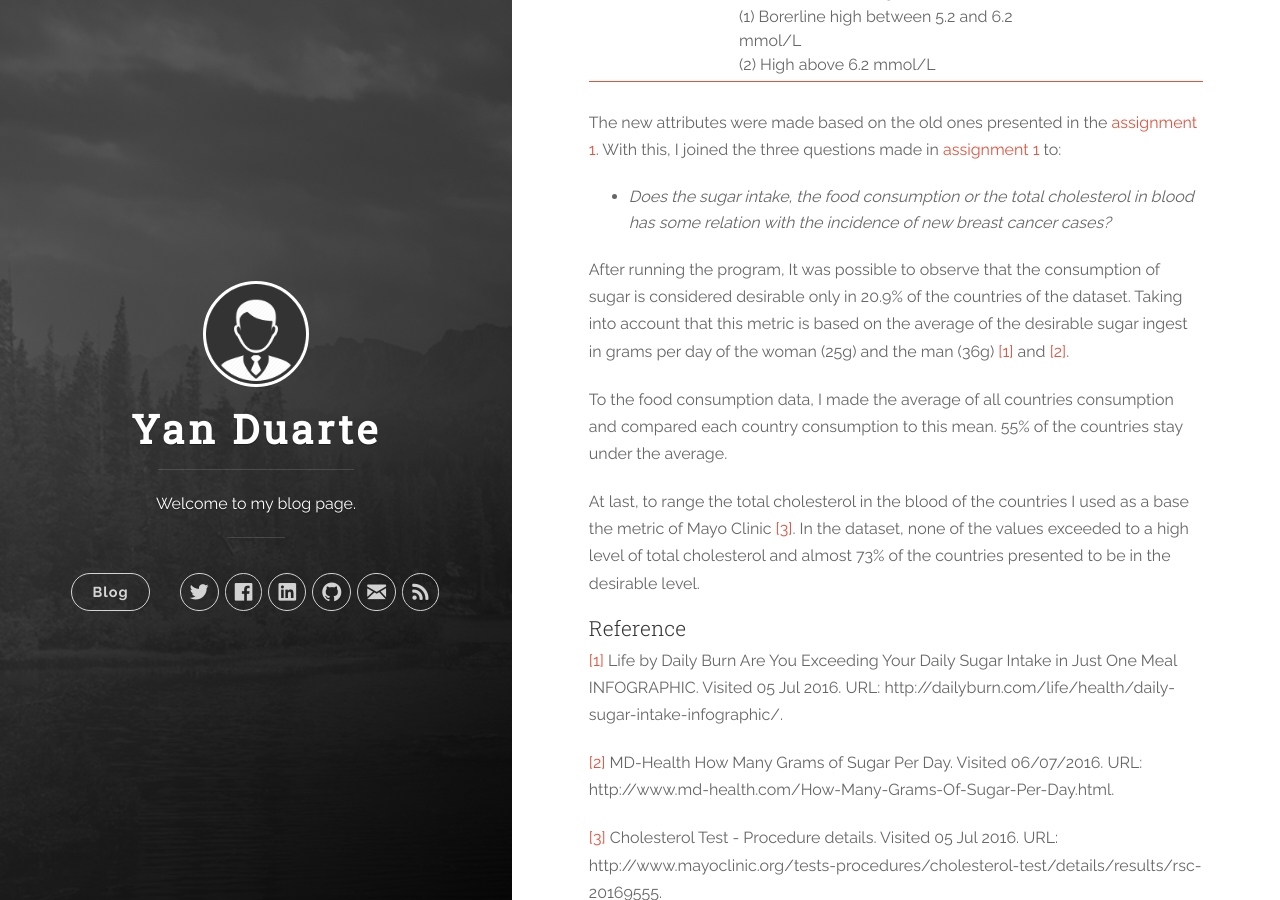
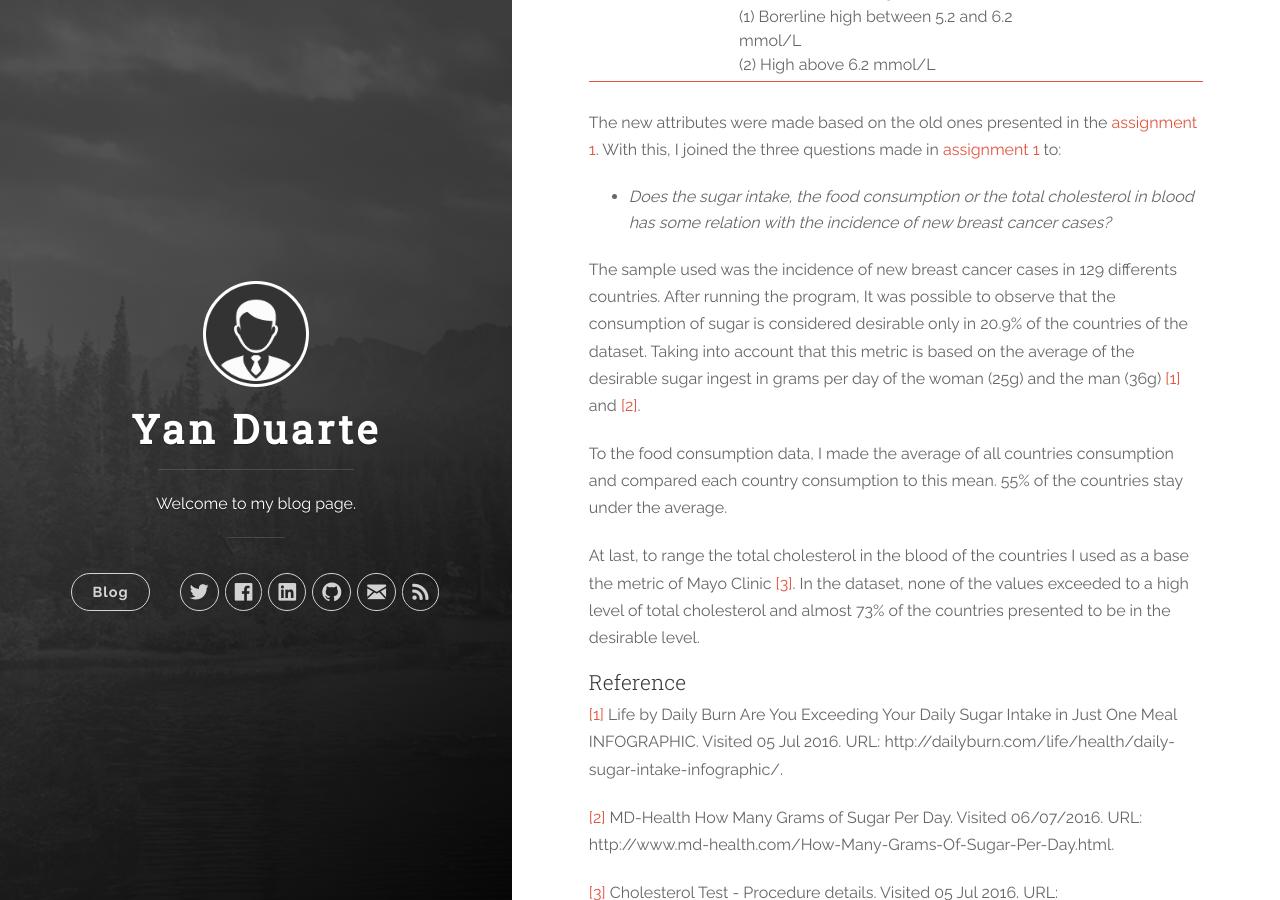
Before and after one commit to yan-duarte/yan-duarte.github.io, a Jekyll site: the page built from _posts/2016-07-05-Assignment2.md, in a window 1280 px wide and 900 px high, scrolled down 1115 px. Built offline with Jekyll 4.4.1, drawn with Linux system fonts in a browser that asks for light colours; nearby versions of some CDN libraries.

Commit message:
Updated 2016-07-05-Assignment2.md

```diff
--- a/_posts/2016-07-05-Assignment2.md
+++ b/_posts/2016-07-05-Assignment2.md
@@ -34,6 +34,7 @@
 
   - _Does the sugar intake, the food consumption or the total cholesterol in blood has some relation with the incidence of new breast cancer cases?_
 
+The sample used was the incidence of new breast cancer cases in 129 differents countries.
 After running the program, It was possible to observe that the consumption of sugar is considered desirable only in 20.9% of the countries of the dataset. Taking into account that this metric is based on the average of the desirable sugar ingest in grams per day of the woman (25g) and the man (36g) [[1]][ref1] and [[2]][ref2].
 
 To the food consumption data, I made the average of all countries consumption and compared each country consumption to this mean. 55% of the countries stay under the average.
```
